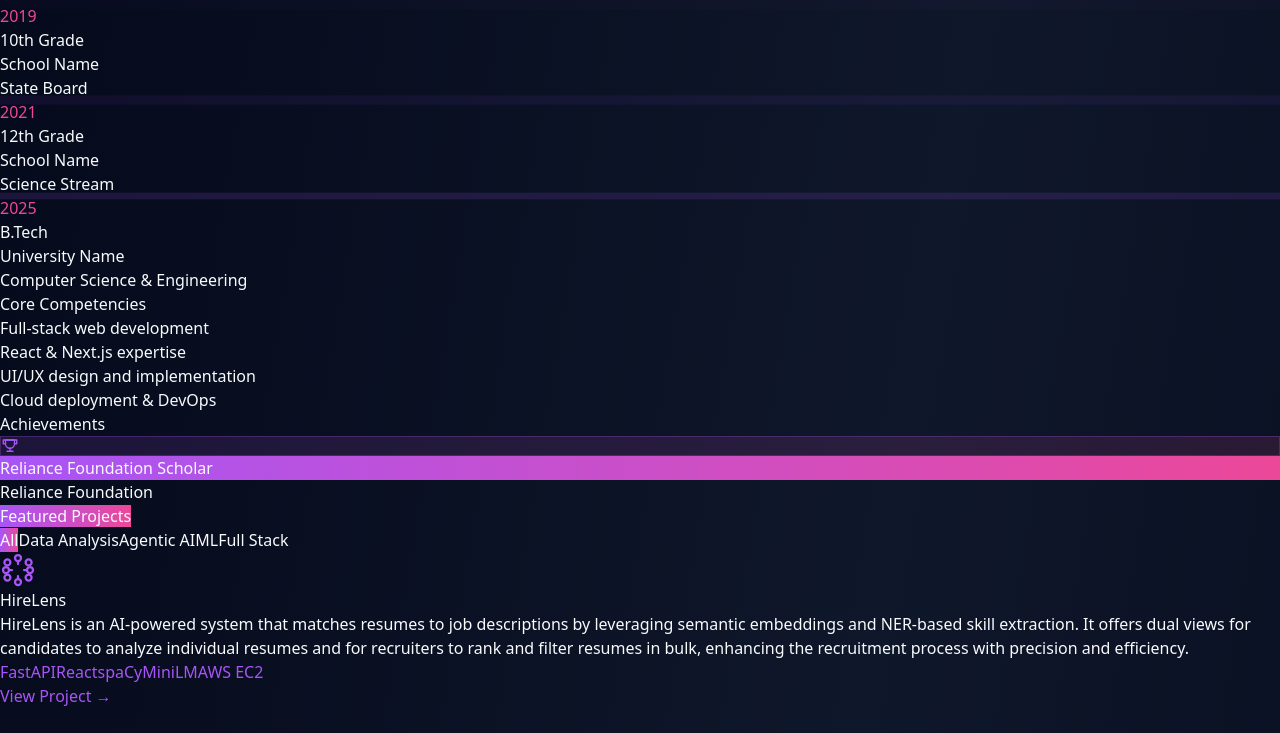
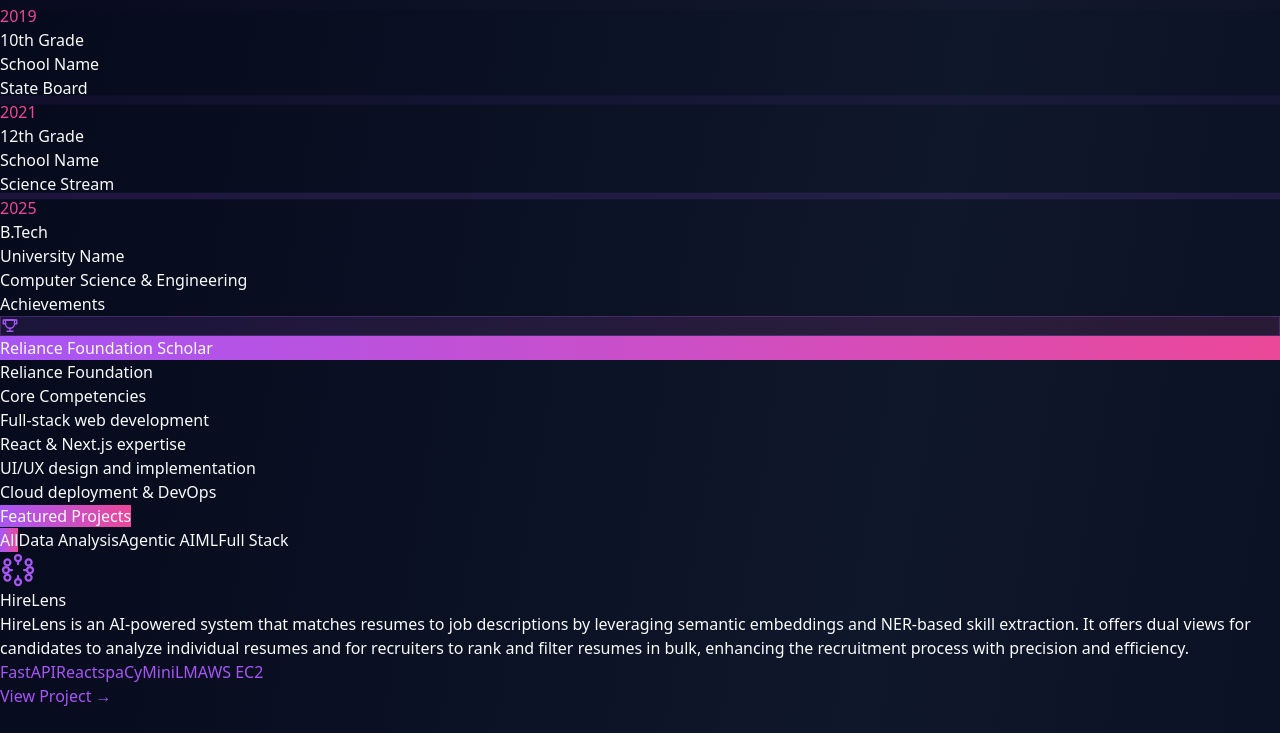
Before and after one commit to Akshats-git/Portfolio, a Next.js app: page / in a window 1280 px wide. Shown: the part 1812-2545 px from the top of the page. Built offline with nearby package versions, Linux system fonts and the light colour scheme.

Commit message:
feat: update About component layout to include a 4-column grid and reorganize competencies and achievements sections

```diff
--- a/src/components/About.tsx
+++ b/src/components/About.tsx
@@ -67,8 +67,8 @@ const About = () => {
           />
         </motion.div>
 
-        {/* 3-column grid */}
-        <div className="grid grid-cols-1 md:grid-cols-2 lg:grid-cols-3 gap-10 lg:gap-16 items-start">
+        {/* 4-column grid */}
+        <div className="grid grid-cols-1 md:grid-cols-2 lg:grid-cols-4 gap-10 lg:gap-12 items-start">
 
           {/* Col 1 — Bio */}
           <motion.div variants={itemVariants} className="space-y-5">
@@ -135,29 +135,14 @@ const About = () => {
             </div>
           </motion.div>
 
-          {/* Col 3 — Competencies + Achievements */}
-          <motion.div variants={itemVariants} className="space-y-10">
-            {/* Core Competencies */}
-            <div>
-              <h3 className="text-lg font-semibold text-slate-200 mb-5">Core Competencies</h3>
-              <ul className="space-y-3 text-slate-400">
-                {competencies.map((c) => (
-                  <li key={c} className="flex items-center gap-3">
-                    <span className="w-2 h-2 rounded-full flex-shrink-0" style={{ backgroundColor: theme.primary }} />
-                    {c}
-                  </li>
-                ))}
-              </ul>
-            </div>
-
-            {/* Achievements */}
-            <div>
-              <h3 className="text-lg font-semibold text-slate-200 mb-5">Achievements</h3>
+          {/* Col 3 — Achievements */}
+          <motion.div variants={itemVariants}>
+            <h3 className="text-lg font-semibold text-slate-200 mb-7">Achievements</h3>
             <div className="space-y-4">
               {achievements.map((ach) => (
-                  <div key={ach.title} className="flex items-center gap-4">
+                <div key={ach.title} className="flex items-start gap-4">
                   <div
-                      className="flex-shrink-0 w-9 h-9 rounded-lg flex items-center justify-center"
+                    className="flex-shrink-0 w-9 h-9 rounded-lg flex items-center justify-center mt-0.5"
                     style={{
                       background: `linear-gradient(135deg, ${theme.primary}22, ${theme.secondary}22)`,
                       border: `1px solid ${theme.primary}44`,
@@ -193,7 +178,19 @@ const About = () => {
                 </div>
               ))}
             </div>
-            </div>
+          </motion.div>
+
+          {/* Col 4 — Core Competencies */}
+          <motion.div variants={itemVariants}>
+            <h3 className="text-lg font-semibold text-slate-200 mb-7">Core Competencies</h3>
+            <ul className="space-y-3 text-slate-400">
+              {competencies.map((c) => (
+                <li key={c} className="flex items-center gap-3">
+                  <span className="w-2 h-2 rounded-full flex-shrink-0" style={{ backgroundColor: theme.primary }} />
+                  {c}
+                </li>
+              ))}
+            </ul>
           </motion.div>
 
         </div>
```
Lines whose indentation alone changed are shown as unchanged.
